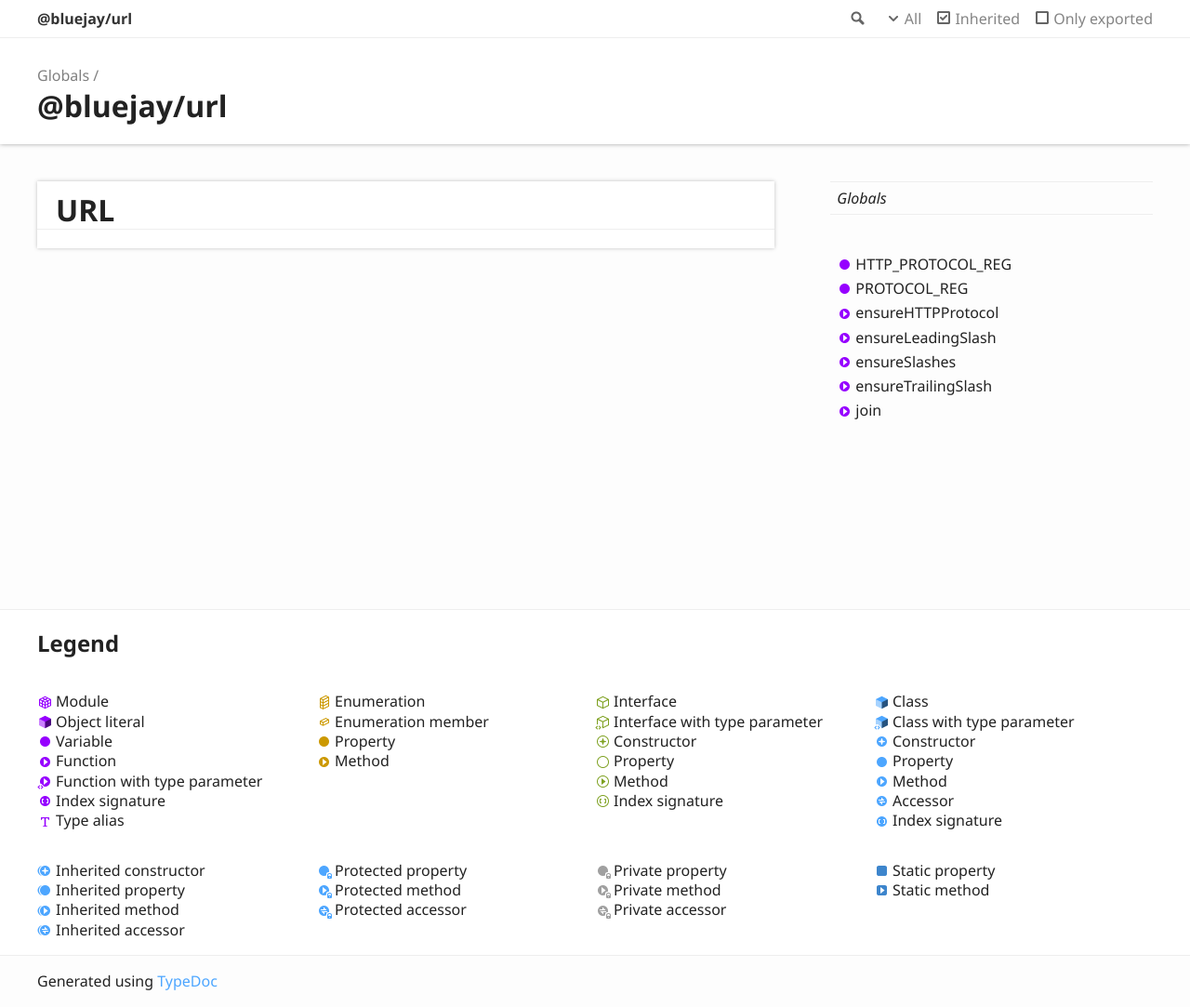
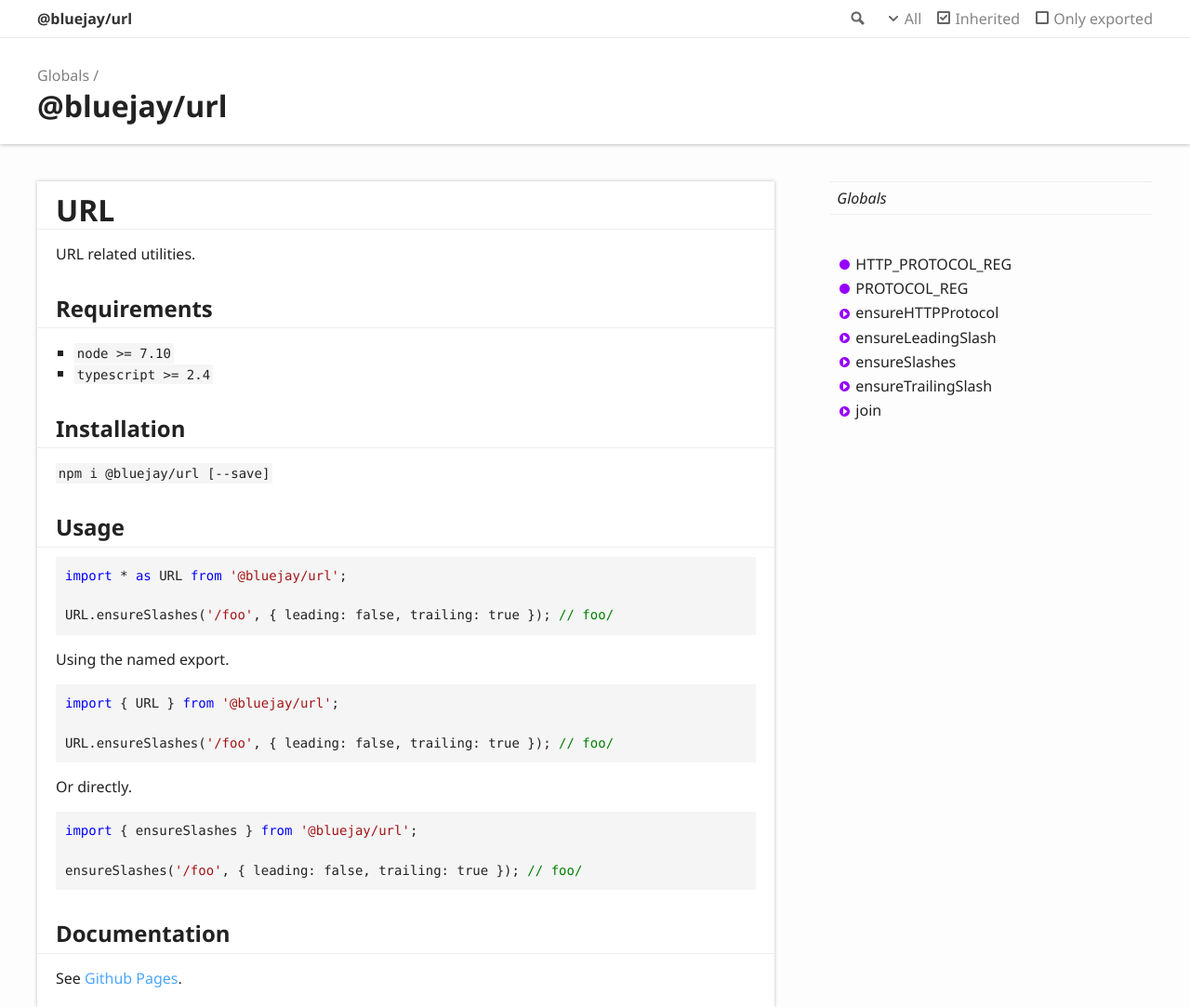
Before and after one commit to tselect-npm/url, a website: page docs/index.html in a window 1280 px wide. Shown: the top 1083 px of the page at 93% size. Drawn offline with Linux system fonts and the light colour scheme.

Commit message:
:books: Added more docs

```diff
--- a/docs/index.html
+++ b/docs/index.html
@@ -63,6 +63,31 @@
 		<div class="col-8 col-content">
 			<div class="tsd-panel tsd-typography">
 				<h1 id="url">URL</h1>
+				<p>URL related utilities.</p>
+				<h2 id="requirements">Requirements</h2>
+				<ul>
+					<li><code>node &gt;= 7.10</code></li>
+					<li><code>typescript &gt;= 2.4</code></li>
+				</ul>
+				<h2 id="installation">Installation</h2>
+				<p><code>npm i @bluejay/url [--save]</code></p>
+				<h2 id="usage">Usage</h2>
+				<pre><code class="lang-typescript"><span class="hljs-keyword">import</span> * <span class="hljs-keyword">as</span> URL <span class="hljs-keyword">from</span> <span class="hljs-string">'@bluejay/url'</span>;
+
+URL.ensureSlashes(<span class="hljs-string">'/foo'</span>, { leading: <span class="hljs-literal">false</span>, trailing: <span class="hljs-literal">true</span> }); <span class="hljs-comment">// foo/</span>
+</code></pre>
+				<p>Using the named export.</p>
+				<pre><code class="lang-typescript"><span class="hljs-keyword">import</span> { URL } <span class="hljs-keyword">from</span> <span class="hljs-string">'@bluejay/url'</span>;
+
+URL.ensureSlashes(<span class="hljs-string">'/foo'</span>, { leading: <span class="hljs-literal">false</span>, trailing: <span class="hljs-literal">true</span> }); <span class="hljs-comment">// foo/</span>
+</code></pre>
+				<p>Or directly.</p>
+				<pre><code class="lang-typescript"><span class="hljs-keyword">import</span> { ensureSlashes } <span class="hljs-keyword">from</span> <span class="hljs-string">'@bluejay/url'</span>;
+
+ensureSlashes(<span class="hljs-string">'/foo'</span>, { leading: <span class="hljs-literal">false</span>, trailing: <span class="hljs-literal">true</span> }); <span class="hljs-comment">// foo/</span>
+</code></pre>
+				<h2 id="documentation">Documentation</h2>
+				<p>See <a href="https://bluebirds-blue-jay.github.io/url/">Github Pages</a>.</p>
 			</div>
 		</div>
 		<div class="col-4 col-menu menu-sticky-wrap menu-highlight">
```
Also changed, not shown: docs/globals.html (+7 -7 lines).
